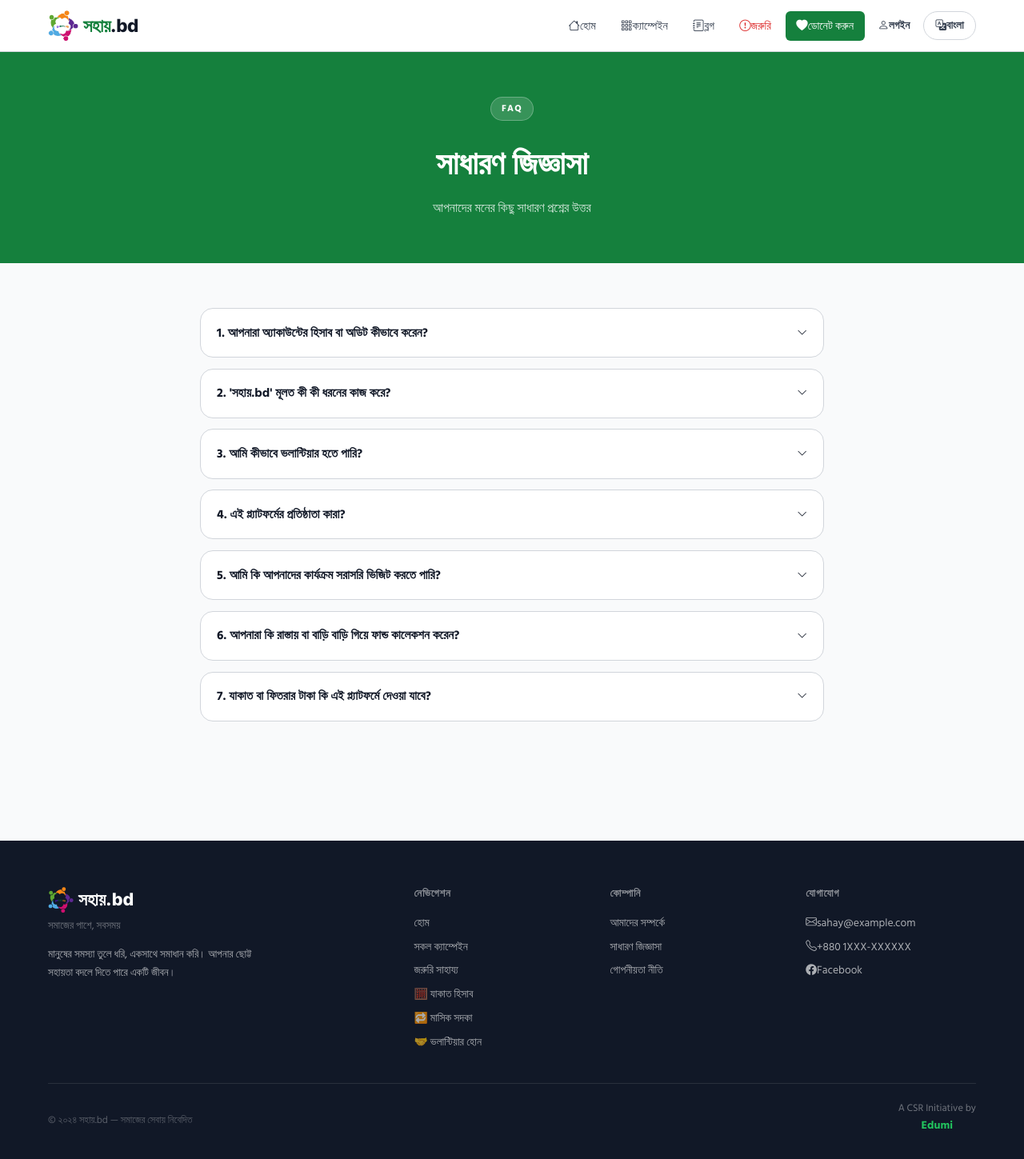
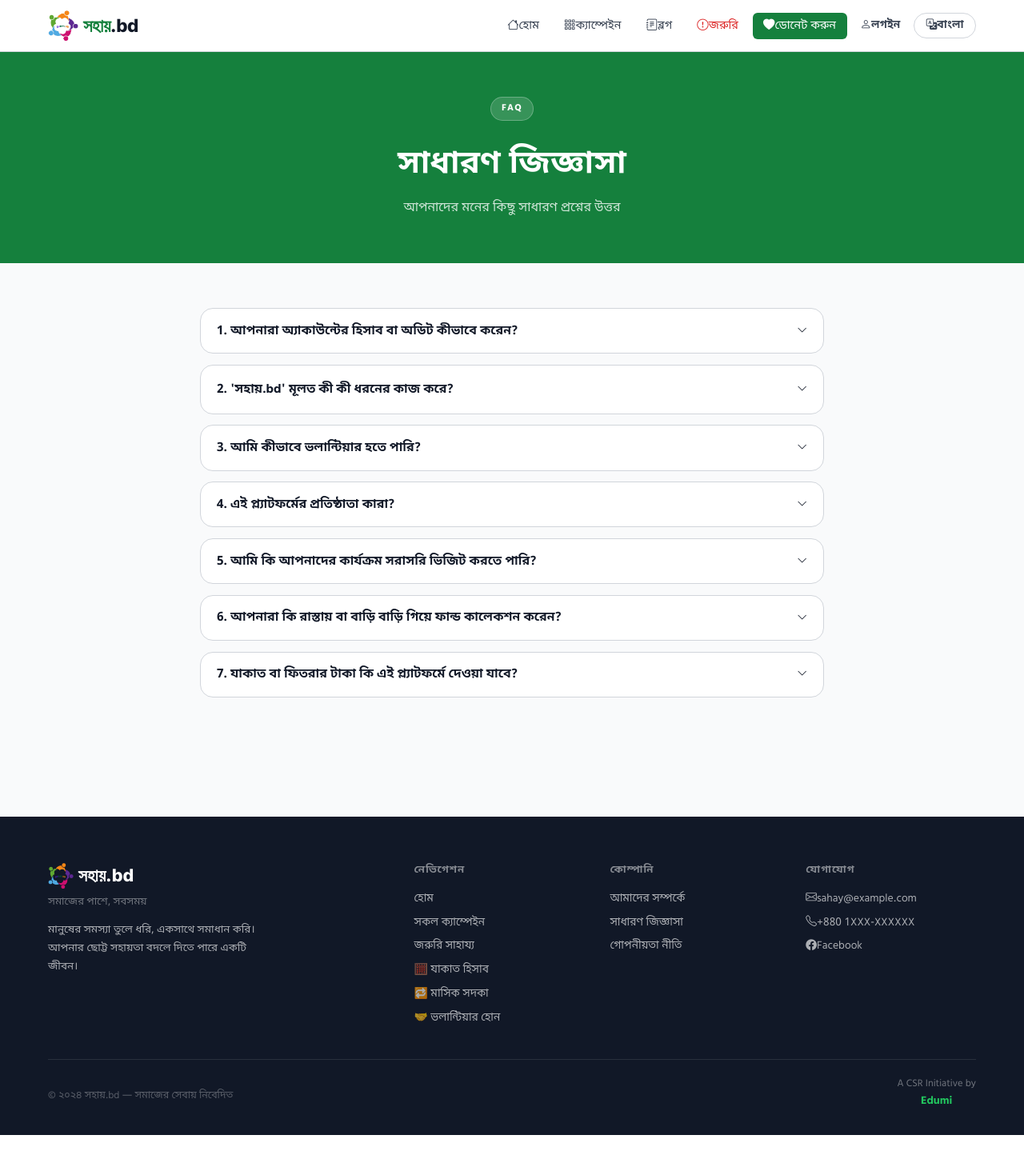
Before and after one commit to Mdmunnaa/SADKA, a Django app: page /faq/ in a window 1280 px wide. Shown: the whole page at 80% size. After the commit the page ends 1419 px from the top, so only its background shows below. Run offline with Django 5.2, Linux system fonts and the light colour scheme; some libraries are stand-ins or nearby versions.

Commit message:
Add files via upload

```diff
--- a/static/css/main.css
+++ b/static/css/main.css
@@ -46,7 +46,7 @@
 }
 
 body {
-  font-family: 'Hind Siliguri', 'Inter', sans-serif;
+  font-family: 'Noto Sans Bengali', 'Hind Siliguri', 'Inter', sans-serif;
   background: var(--gray-50);
   color: var(--gray-900);
   line-height: 1.65;
@@ -139,7 +139,7 @@ a { text-decoration: none; color: inherit; }
   cursor: pointer;
   transition: all .15s;
   white-space: nowrap;
-  font-family: 'Hind Siliguri', 'Inter', sans-serif;
+  font-family: 'Noto Sans Bengali', 'Hind Siliguri', 'Inter', sans-serif;
 }
 .lang-switch-btn:hover { border-color: var(--green-500); color: var(--green-700); background: var(--green-50); }
 
@@ -948,7 +948,7 @@ a { text-decoration: none; color: inherit; }
   border: 1.5px solid var(--gray-300);
   border-radius: var(--radius-sm);
   font-size: .92rem;
-  font-family: 'Hind Siliguri', sans-serif;
+  font-family: 'Noto Sans Bengali', 'Hind Siliguri', sans-serif;
   background: var(--white);
   color: var(--gray-900);
   transition: border-color .15s, box-shadow .15s;
@@ -1061,7 +1061,7 @@ a { text-decoration: none; color: inherit; }
   border: 1.5px solid var(--gray-300);
   border-radius: var(--radius-sm);
   font-size: .88rem;
-  font-family: 'Hind Siliguri', sans-serif;
+  font-family: 'Noto Sans Bengali', 'Hind Siliguri', sans-serif;
   outline: none;
   transition: border-color .15s;
   background: var(--white);
--- a/templates/500.html
+++ b/templates/500.html
@@ -8,7 +8,7 @@
   <style>
     * { margin:0; padding:0; box-sizing:border-box; }
     body {
-      font-family: 'Hind Siliguri', sans-serif;
+      font-family: 'Noto Sans Bengali', 'Hind Siliguri', sans-serif;
       background: #f9fafb;
       color: #111827;
       min-height: 100vh;
--- a/templates/faq.html
+++ b/templates/faq.html
@@ -8,7 +8,7 @@
 .faq-btn {
   width:100%; text-align:left; padding:1.1rem 1.25rem;
   background:none; border:none; cursor:pointer;
-  font-family:'Hind Siliguri',sans-serif; font-size:.97rem; font-weight:700;
+  font-family:'Noto Sans Bengali','Hind Siliguri',sans-serif; font-size:.97rem; font-weight:700;
   color:var(--gray-900); display:flex; justify-content:space-between; align-items:center; gap:1rem;
   transition:background .15s;
 }
--- a/templates/pages/faq.html
+++ b/templates/pages/faq.html
@@ -19,7 +19,7 @@
   background: var(--white);
   border: none;
   cursor: pointer;
-  font-family: 'Hind Siliguri', sans-serif;
+  font-family: 'Noto Sans Bengali', 'Hind Siliguri', sans-serif;
   font-size: .97rem;
   font-weight: 700;
   color: var(--gray-900);
```
